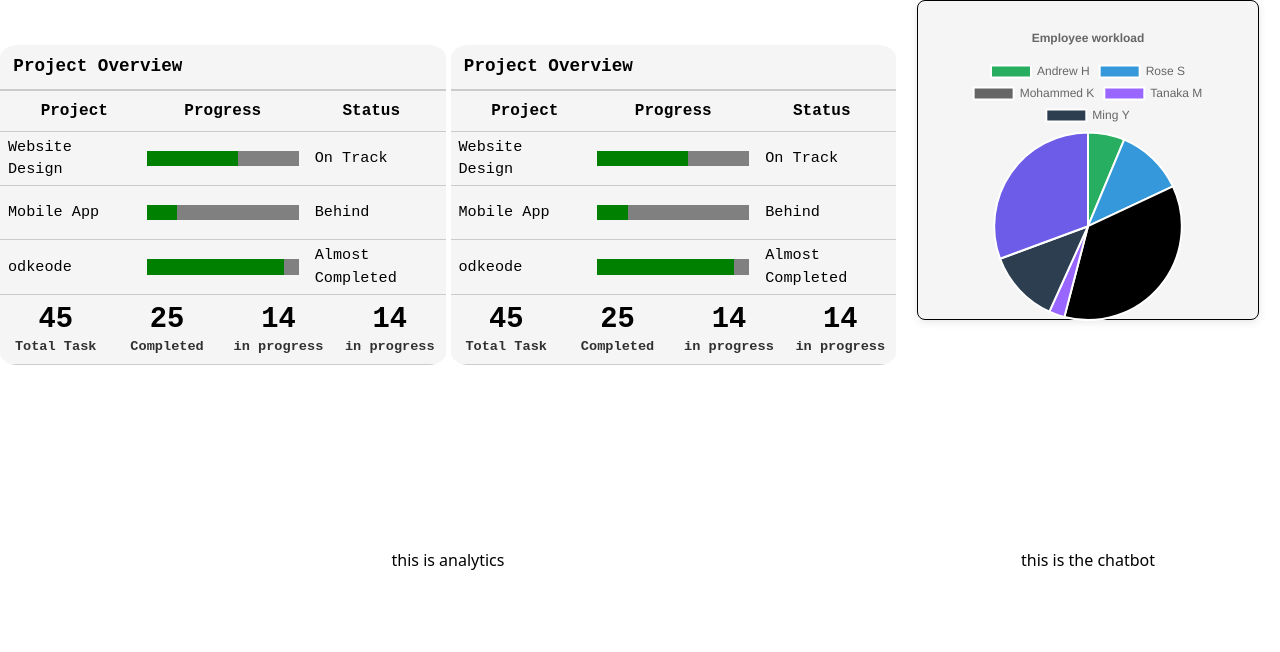
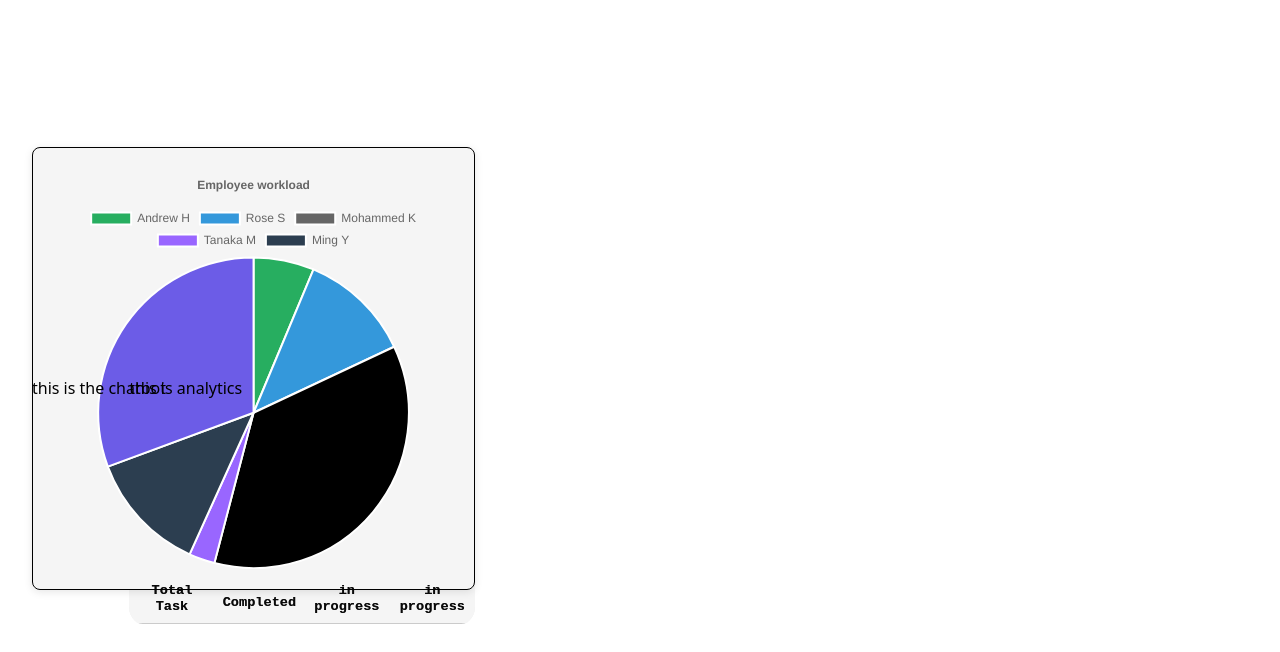
Before and after one commit to 17nbist/COB290-2025-Team-5, a Next.js app: page /dashboard-manager in a window 1280 px wide. Shown: the top 652 px of the page. Built offline with nearby package versions, Linux system fonts and the light colour scheme.

Commit message:
changed the task adding feature and the dashboard layout

```diff
--- a/src/app/dashboard-manager/page.js
+++ b/src/app/dashboard-manager/page.js
@@ -12,23 +12,26 @@ const InputDataExample = {
 export default function Home() {
 
   return (
-    <div style={{ display: "grid", justifyItems: "center", justifyContent: "center", gridTemplateColumns: "70% 30%", backgroundColor: "white", minHeight: "100vh", width: "100vw" }}>
-      <div style={{ display: "grid", justifyItems: "center", justifyContent: "center", gridTemplateRows: "40% 60%" }}>
+    <div className="box-border" style={{ display: "grid", gridTemplateColumns: "repeat(6, 1fr)", gridTemplateRows: "repeat(8, 1fr)", gap: "1rem", padding: "2rem", width: "70%", height: "100%" }}>
+      <div style={{ gridRow: "2/6", gridColumn: "2/3" }}>
         {/* project section */}
-        <div style={{ display: "grid", justifyItems: "center", justifyContent: "center", gridTemplateColumns: "auto auto", gap: "5px" }}>
-          <ProjectOverview />
-          <ProjectOverview />
-        </div>
-        {/* analytics */}
-        <div style={{ display: "grid", justifyItems: "center", justifyContent: "center", alignItems: "center" }}>this is analytics</div>
+        <ProjectOverview />
       </div>
-
-      <div style={{ display: "grid", justifyItems: "center", justifyContent: "center", gridTemplateRows: "40% 60%", backgroundColor: "smoke" }}>
-        <Card style={{backgroundColor: "#f5f5f5"}}>
+      <div style={{ gridRow: "2/6", gridColumn: "2/3" }}>
+        {/* project section */}
+        <ProjectOverview />
+      </div>
+      <div style={{ gridRow: "2/6", gridColumn: "1/3" }}>
+        <Card style={{ backgroundColor: "#f5f5f5" }}>
           <PieChart inputData={InputDataExample} />
         </Card>
-        <div style={{ display: "grid", justifyItems: "center", justifyContent: "center", alignItems: "center" }}>this is the chatbot</div>
       </div>
+      {/* analytics */}
+      <div style={{ gridRow: "4/6", gridColumn: "2/3" }}>
+        this is analytics</div>
+
+      <div style={{ gridRow: "4/6", gridColumn: "1/3" }}>this is the chatbot</div>
     </div>
+
   );
 }
--- a/src/app/globals.css
+++ b/src/app/globals.css
@@ -284,3 +284,40 @@ body {
   opacity: 0.8;
   margin-top: clamp(2px, 0.5%, 4px);
 }
+
+
+/* From Uiverse.io by alexruix */
+.textInput-group {
+ position: relative;
+}
+
+.textInput {
+ border: solid 1.5px #9e9e9e;
+ border-radius: 1rem;
+ background: none;
+ padding: 1rem;
+ font-size: 1rem;
+ color: #000000;
+ transition: border 150ms cubic-bezier(0.4,0,0.2,1);
+}
+
+.label {
+ position: absolute;
+ left: 3.5%;
+ color: transparent;
+ pointer-events: none;
+ transform: translateY(1rem);
+ transition: 150ms cubic-bezier(0.4,0,0.2,1);
+}
+
+.textInput:focus, textInput:valid {
+ outline: none;
+ border: 1.5px solid #1a73e8;
+}
+
+.textInput:focus ~ label, textInput:valid ~ label {
+ transform: translateY(-50%) scale(0.8);
+ background-color: #ffffff;
+ padding: 0 .2em;
+ color: #000000;
+}
--- a/src/app/project/tasks/TasksPage.js
+++ b/src/app/project/tasks/TasksPage.js
@@ -7,12 +7,13 @@ import Button from "@/components/Button";
 import { useRouter } from "next/navigation";
 import { useAuth } from "@/lib/AuthContext";
 
-export default function TasksPage({tasks, setTasks}) {
+export default function TasksPage({ tasks, setTasks }) {
 	const { user } = useAuth();
 	const router = useRouter();
 	const [showModal, setShowModal] = useState(false);
 	const [title, setTitle] = useState("");
 	const [description, setDescription] = useState("");
+	const [employeeName, setEmployeeName] = useState([]);
 	const [from, setFrom] = useState(new Date());
 	const [to, setTo] = useState(new Date());
 
@@ -22,7 +23,7 @@ export default function TasksPage({tasks, setTasks}) {
 		}
 
 		console.log(from, to);
-		setTasks(prev => [...prev, {id:prev.length, title, description, from, to}]);
+		setTasks(prev => [...prev, { id: prev.length, title, description, from, to }]);
 		setShowModal(false);
 		setTitle("");
 		setDescription("");
@@ -30,28 +31,37 @@ export default function TasksPage({tasks, setTasks}) {
 		setTo(new Date());
 	}
 
-	function handleTaskClick (task) {
+	function handleTaskClick(task) {
 		localStorage.setItem("selectedTask", JSON.stringify(task));
 		router.push("/task-view");
 	};
 
 
 	return (
-		<div style={{width: "80%", height: "80%"}}>
-			<Calendar tasks={tasks} addOnClick={user?.role == "manager" && (() => setShowModal(true))} taskOnClick={ handleTaskClick} excludeNav={["8h"]}/>
+		<div style={{ width: "80%", height: "80%" }}>
+			<Calendar tasks={tasks} addOnClick={user?.role == "manager" && (() => setShowModal(true))} taskOnClick={handleTaskClick} excludeNav={["8h"]} />
 			<Modal isOpen={showModal}>
-				<Card style={{width: "40%"}}>
+				<Card style={{ width: "40%" }}>
 					<div className="flex flex-col gap-[20px]">
 						<h1 className="text-[30px] font-[600]">Add A Task</h1>
 						<div className="flex flex-col">
-							<h1>Title:</h1>
-							<input className="rounded-[3px] outline outline-gray-400" value={title} onChange={(e) => setTitle(e.target.value)} type="text"/>
+							<div className="textInput-group">
+								<input required="" placeholder="Title" type="text" value={title} onChange={(e) => setTitle(e.target.value)} name="text" autoComplete="off" className="textInput" />
+								<label className="label">Title</label>
+							</div>
 						</div>
 						<div className="flex flex-col">
-							<h1>Description:</h1>
-							<textarea className="rounded-[3px] outline outline-gray-400" value={description} onChange={(e) => setDescription(e.target.value)} type="text" />
+							<div className="textInput-group">
+								<input required="" placeholder="Description" type="text" value={description} onChange={(e) => setDescription(e.target.value)} name="text" autoComplete="off" className="textInput" />
+								<label className="label">Description</label>
+							</div>
 						</div>
-
+						<div className="flex flex-col">
+							<div className="textInput-group">
+								<input required="" placeholder="Assign To" type="text" value={employeeName} onChange={(e) => setEmployeeName(e.target.value)} name="text" autoComplete="off" className="textInput" />
+								<label className="label">Assign To</label>
+							</div>
+						</div>
 						<div className="flex flex-col">
 							<h1>From:</h1>
 							<input
@@ -73,8 +83,8 @@ export default function TasksPage({tasks, setTasks}) {
 						</div>
 						<div className="flex w-full justify-end">
 							<div className="flex gap-2">
-								<Button onClick={() => setShowModal(false)} text={"Cancel"}/>
-								<Button onClick={addTask} text={"Add"}/>
+								<Button onClick={() => setShowModal(false)} text={"Cancel"} />
+								<Button onClick={addTask} text={"Add"} />
 							</div>
 						</div>
 					</div>
```
